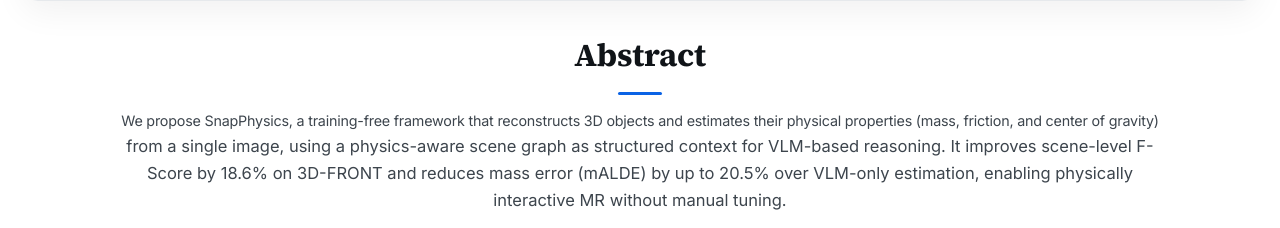
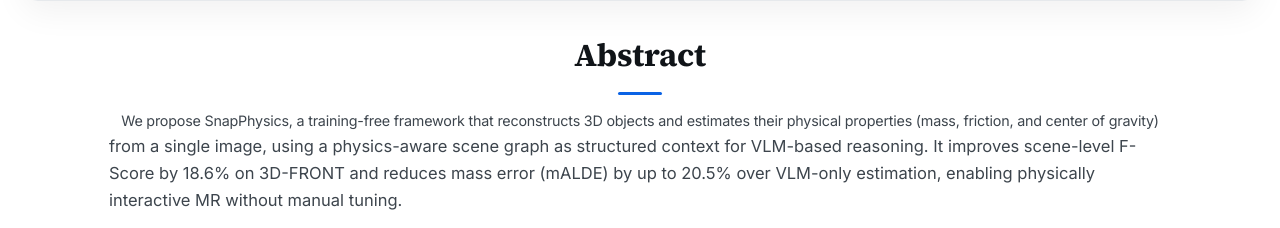
Before and after one commit to snapphysics-ismar2026/snapphysics-ismar2026.github.io, a plain HTML site: page index.html in a window 1280 px wide. Shown: the part 990-1218 px from the top of the page. Drawn offline with Linux system fonts and the light colour scheme.

Commit message:
Left-align abstract text after opening line

```diff
--- a/index.html
+++ b/index.html
@@ -55,6 +55,7 @@ body{
   letter-spacing:-.015em;
   font-size:clamp(10px, 1.12vw, 16.2px);
 }
+.absrest{display:block;text-align:left}
 @media(max-width:1300px){.absline{position:static;width:auto;transform:none;white-space:normal}}
 
 /* ---------- Hero ---------- */
@@ -424,7 +425,7 @@ footer .logos{font-size:14.5px;font-weight:600;color:var(--ink-soft);margin-bott
 <section id="abstract">
   <div class="wrap narrow">
     <h2 class="sec">Abstract</h2>
-    <p class="body"><span class="absline">We propose SnapPhysics, a training-free framework that reconstructs 3D objects and estimates their physical properties (mass, friction, and center of gravity)</span>from a single image, using a physics-aware scene graph as structured context for VLM-based reasoning. It improves scene-level F-Score by 18.6% on 3D-FRONT and reduces mass error (mALDE) by up to 20.5% over VLM-only estimation, enabling physically interactive MR without manual tuning.</p>
+    <p class="body"><span class="absline">We propose SnapPhysics, a training-free framework that reconstructs 3D objects and estimates their physical properties (mass, friction, and center of gravity)</span><span class="absrest">from a single image, using a physics-aware scene graph as structured context for VLM-based reasoning. It improves scene-level F-Score by 18.6% on 3D-FRONT and reduces mass error (mALDE) by up to 20.5% over VLM-only estimation, enabling physically interactive MR without manual tuning.</span></p>
     <div class="statgroups">
       <div class="sgroup">
         <div class="sg-title">3D Reconstruction</div>
```
